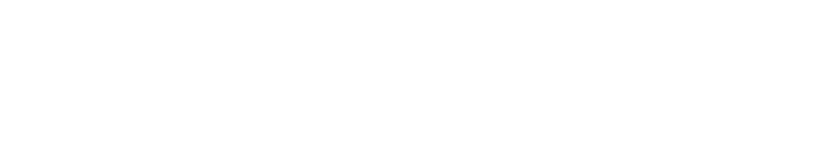
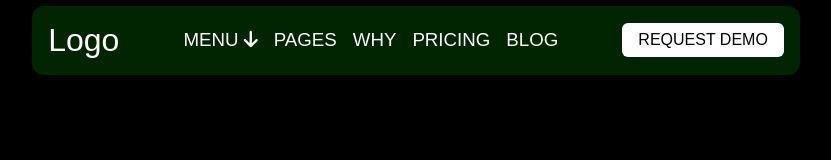
Before and after one commit to Takemyeye/landing, a plain HTML site: page index.html in a window 1280 px wide. Shown: the whole page, without its empty margins (224-1055 px from the left). Drawn offline with Linux system fonts and the light colour scheme.

Commit message:
/
мало кодишь мотивацию надо поднять

```diff
--- a/index.css
+++ b/index.css
@@ -0,0 +1,74 @@
+* {
+    margin: 0;
+}
+
+html, body {
+    width: 100%;
+    height: 100vh;
+    background-color: black;
+    background-size: contain;
+    background-position: center;
+    background-repeat: no-repeat;
+    background-attachment: fixed;
+
+}
+
+:root {
+    --text-font-family: "Comfortaa", sans-serif;
+    --text-font-optical-sizing: auto;
+    --text-font-weight: weight;
+    --text-font-style: normal;
+}
+
+h3,h4 {
+    font-weight: 500;
+    color: white;
+}
+
+h4 {
+    color: black;
+}
+
+header {
+    width: 100%;
+    height: 10vh;
+    display: flex;
+    align-items: center;
+    justify-content: center;
+    font-family: var(--text-font-family);
+    font-optical-sizing: var(--text-font-optical-sizing);
+    font-weight: var(--text-font-weight);
+    font-style: var(--text-font-style);
+}
+
+.container {
+    display: flex;
+    align-items: center;
+    justify-content: center;
+    flex-direction: row;
+    padding: 1rem;
+    border-radius: 12px;
+    background-color: rgba(0, 128, 0, 0.288);
+    gap: 4rem;
+}
+
+.rightCintainer {
+    position: relative;
+    width: 375px;
+    display: flex;
+    align-items: center;
+    justify-content: center;
+    flex-direction: row;
+    gap: 1rem;
+}
+
+.logo {
+    color: white;
+    font-size: 2rem;
+}
+
+.btn {
+    background-color: white;
+    padding: 8px 1rem;
+    border-radius: 6px;
+}
--- a/index.html
+++ b/index.html
@@ -3,6 +3,7 @@
   <head>
     <meta charset="UTF-8">
     <meta name="viewport" content="width=device-width, initial-scale=1.0">
+    <link rel="stylesheet" href="https://cdnjs.cloudflare.com/ajax/libs/font-awesome/6.5.1/css/all.min.css">
     <link rel="stylesheet" href="index.css">
     <title>Landing</title>
   </head>
@@ -10,11 +11,16 @@
       <header>
         <div class="container">
           <div class="leftContainer">
-
+              <div class="logo">Logo</div>
           </div>
           <div class="rightCintainer">
-
+            <h3>MENU <i class="fa-solid fa-arrow-down"></i></h3>
+            <h3>PAGES</h3>
+            <h3>WHY</h3>
+            <h3>PRICING</h3>
+            <h3>BLOG</h3>
           </div>
+          <div class="btn"><h4>REQUEST DEMO</h4></div>
         </div>
       </header>
       <main>
```
Also changed, not shown: img/235909-free-neon-green-wallpaper-wide-green-wallpaper-skull-wallpaper.jpg (added). Lines whose indentation alone changed are shown as unchanged.
